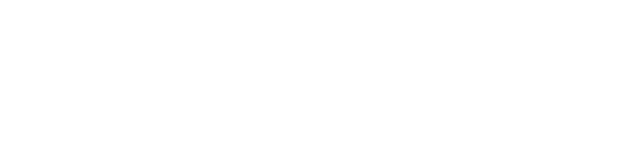
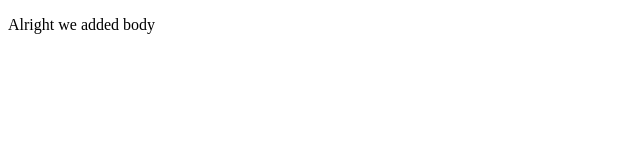
Before and after one commit to Rudyk1224/git-one, a plain HTML site: page index.html in a window 1280 px wide. Shown: the whole page, without its empty margins (0-640 px from the left). Drawn offline with Linux system fonts and the light colour scheme.

Commit message:
added body paragraph

```diff
--- a/index.html
+++ b/index.html
@@ -7,7 +7,7 @@
 </head>
 
 <body>
-
+<p>Alright we added body</p>
 </body>
 
 </html>
```
